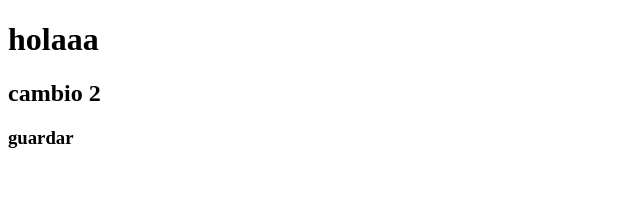
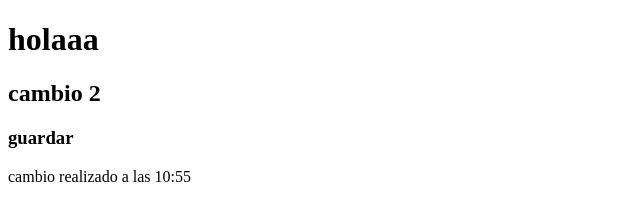
Before and after one commit to JulioZU/PrimerProyecto, a plain HTML site: page index.html in a window 1280 px wide. Shown: the whole page, without its empty margins (0-640 px from the left). Drawn offline with Linux system fonts and the light colour scheme.

Commit message:
actualizacion 10.56

```diff
--- a/index.html
+++ b/index.html
@@ -9,5 +9,6 @@
     <h1>holaaa</h1>
     <h2>cambio 2</h2>
     <h3>guardar</h3>
+    cambio realizado a las 10:55
 </body>
 </html>
```
